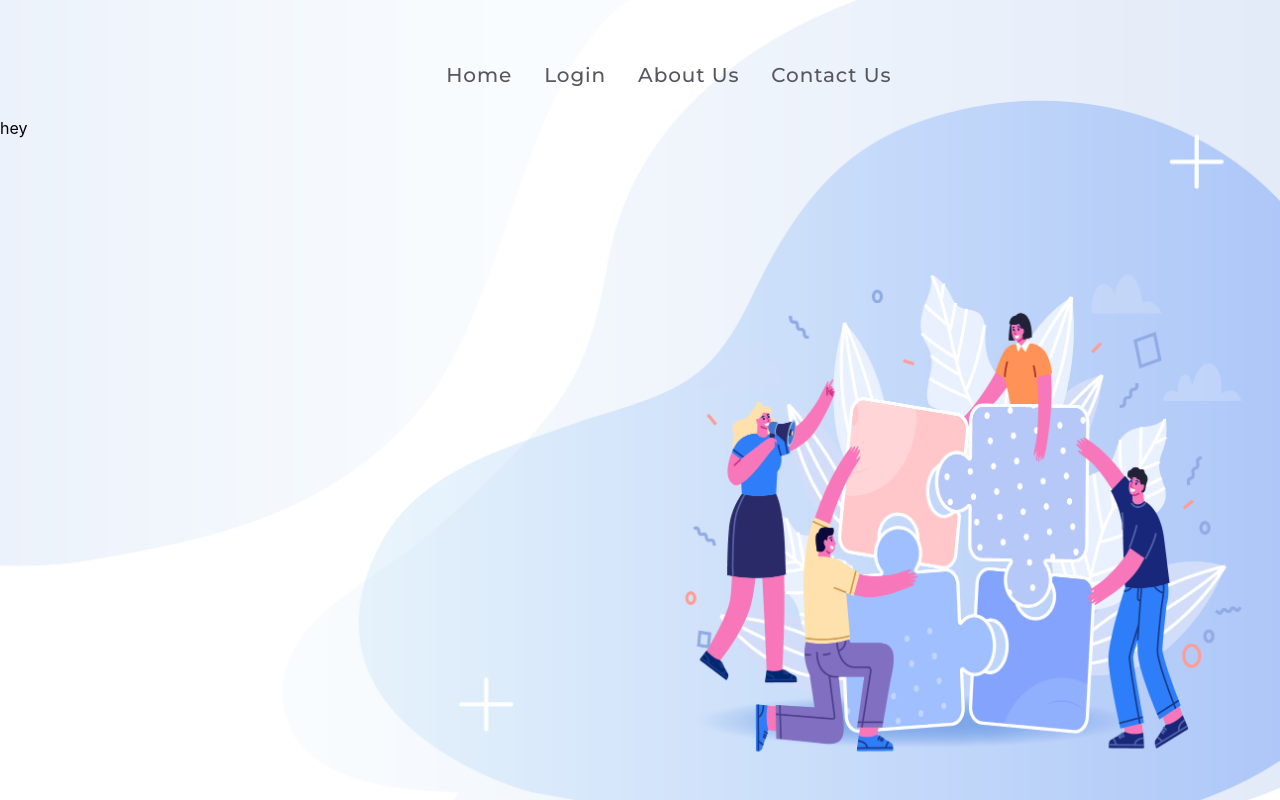
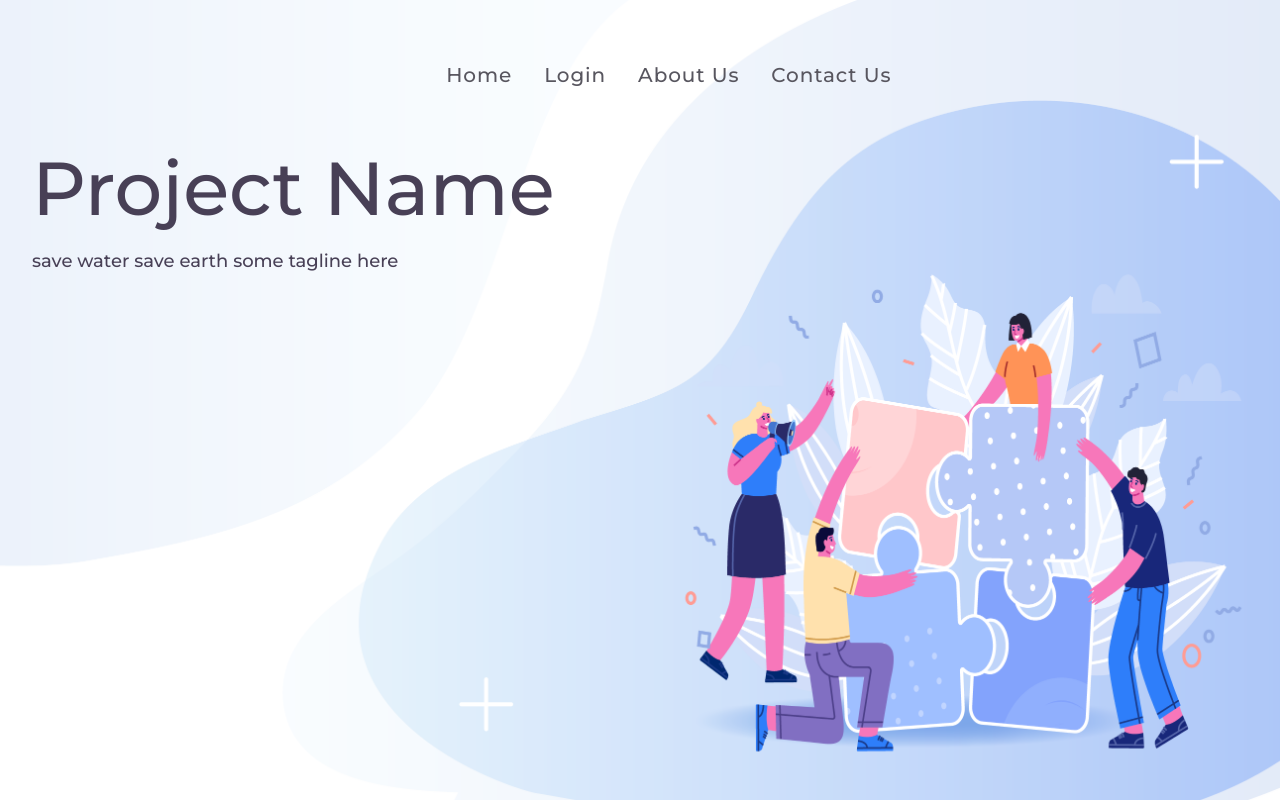
Before and after one commit to TijilM/GreenLight, a React (Create React App) app in the folder frontend/: page / in a window 1280 px wide. Shown: the top 800 px of the page. Built offline with nearby package versions, Linux system fonts and the light colour scheme.

Commit message:
working on landing page

```diff
--- a/frontend/src/pages/landing/Components/heading.js
+++ b/frontend/src/pages/landing/Components/heading.js
@@ -4,7 +4,14 @@ function Heading() {
     return (
       <div className={styles.container}>
         <Navbar/>
-        hey
+        <div className={styles.headingcontainer}>
+        <div className={styles.heading}>
+           Project Name
+        </div>
+        <div className={styles.subheading}>
+          save water save earth some tagline here
+          </div>
+        </div>
       </div>
     );
   }
--- a/frontend/src/pages/landing/Style/heading.module.css
+++ b/frontend/src/pages/landing/Style/heading.module.css
@@ -1,7 +1,29 @@
-.container{
-    background-size: cover;
+@import url('https://fonts.googleapis.com/css2?family=Montserrat:wght@100;500&display=swap');
+
+.container {
+  background-size: cover;
   background-position: center;
   background-repeat: no-repeat;
   background-image: url("../Assets/blue2.png");
   min-height: 100vh;
 }
+
+.heading {
+  text-decoration: none;
+  font-family: "Montserrat";
+  font-weight: 500;
+  font-size: 75px;
+  color: rgb(72, 64, 86);
+  padding-bottom: 1rem;
+}
+.headingcontainer{
+  padding-top: 1.5rem;
+  padding-left: 2rem;
+}
+.subheading{
+  text-decoration: none;
+  font-family: "Montserrat";
+  font-weight: 500;
+  font-size: 18px;
+  color: rgb(72, 64, 86);
+}
```
